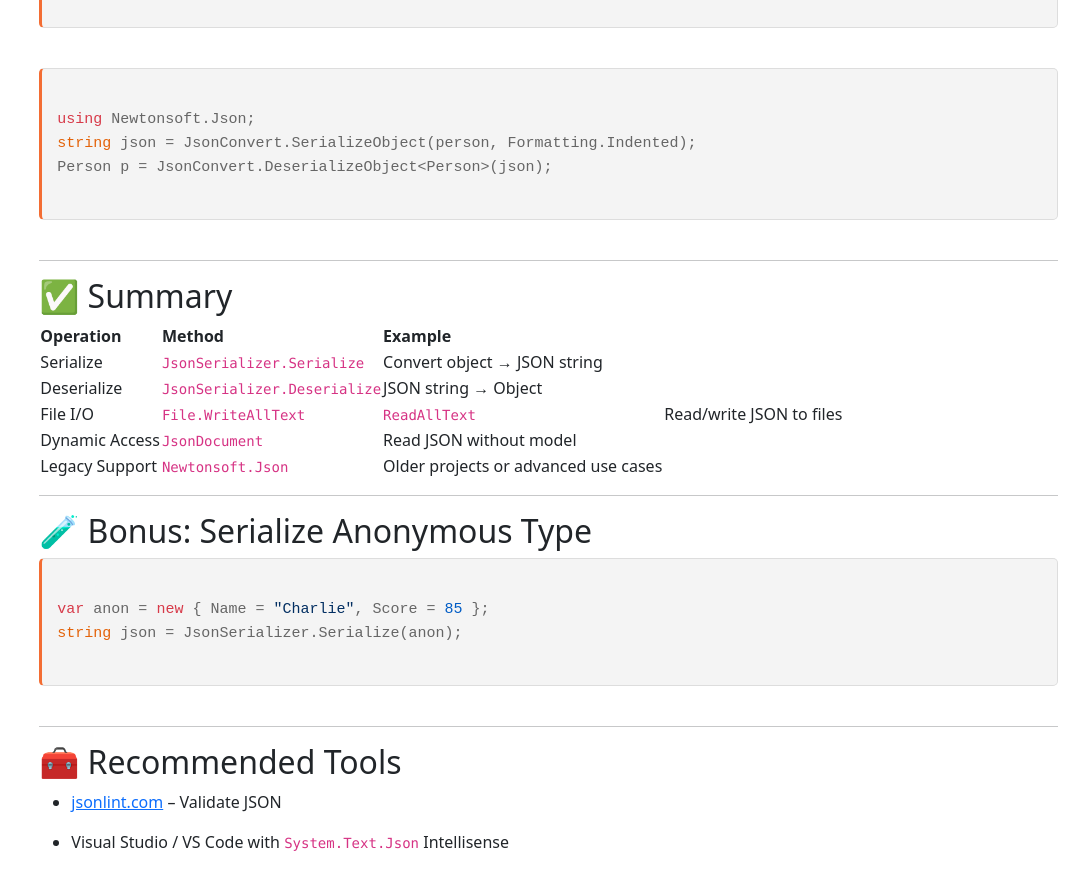
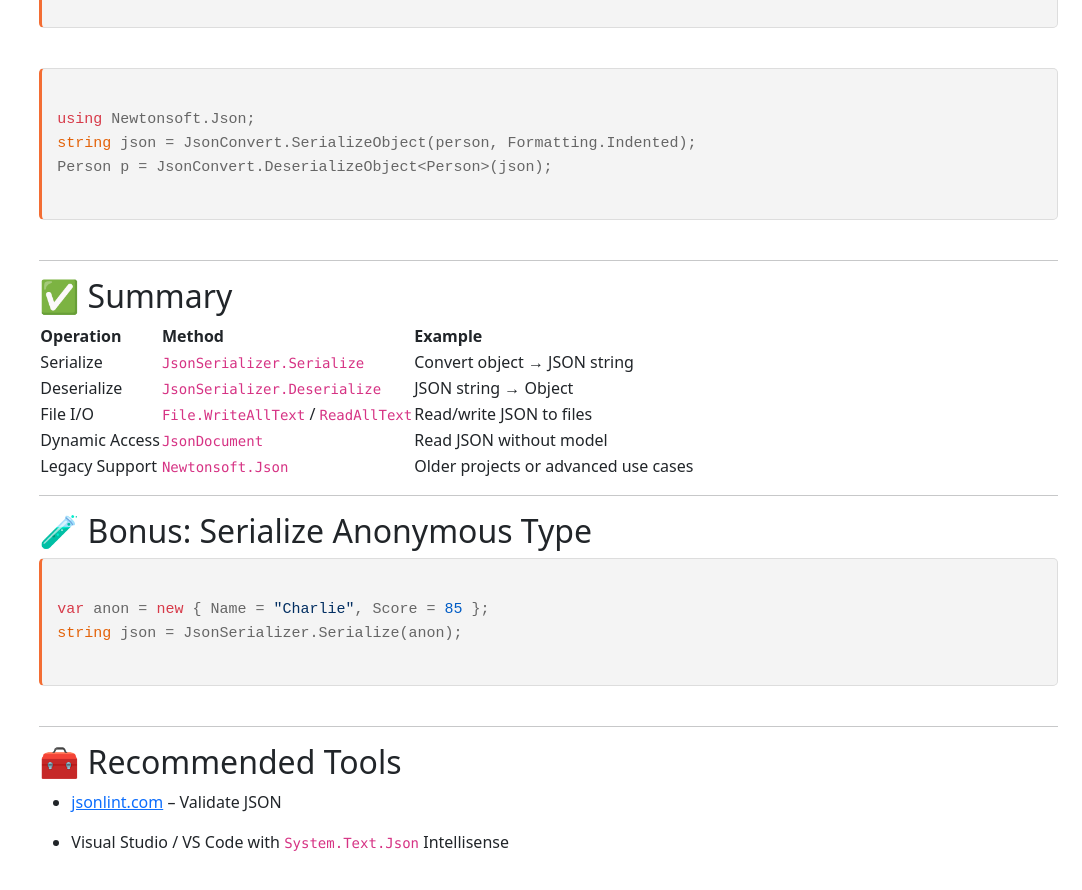
Before and after one commit to buribalkan/C-SHARP-Training, a Jekyll site: the page built from JSON-Operations.md, in a window 1280 px wide and 900 px high, scrolled down 3900 px. Shown: the top 890 px of the window, without its empty margins (198-1280 px from the left). Built offline with Jekyll 4.4.1, drawn with Linux system fonts in a browser that asks for light colours; nearby versions of some CDN libraries; our own code applies the rules of GitHub Pages for plain Markdown files.

```diff
--- a/JSON-Operations.md
+++ b/JSON-Operations.md
@@ -264,7 +264,7 @@ Person p = JsonConvert.DeserializeObject<Person>(json);
 | ----- | ------ | ----- |
 | Serialize | `JsonSerializer.Serialize` | Convert object → JSON string |
 | Deserialize | `JsonSerializer.Deserialize` | JSON string → Object |
-| File I/O | `File.WriteAllText` | `ReadAllText` | Read/write JSON to files |
+| File I/O | `File.WriteAllText` / `ReadAllText` | Read/write JSON to files |
 | Dynamic Access | `JsonDocument` | Read JSON without model |
 | Legacy Support | `Newtonsoft.Json` | Older projects or advanced use cases |
 
```
